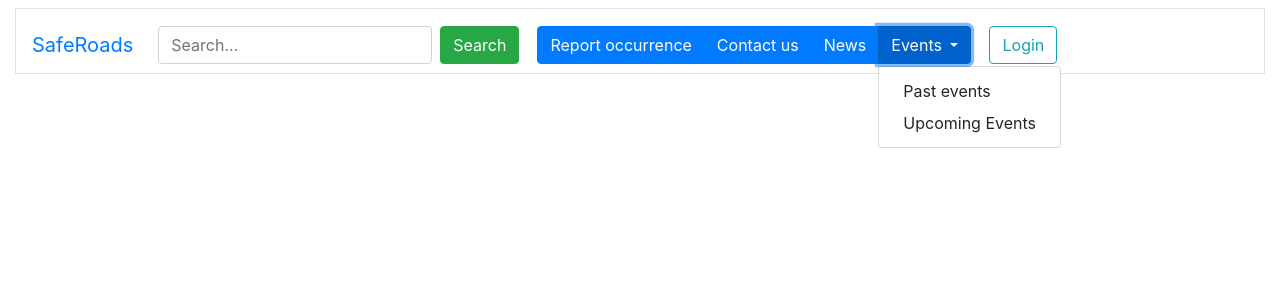
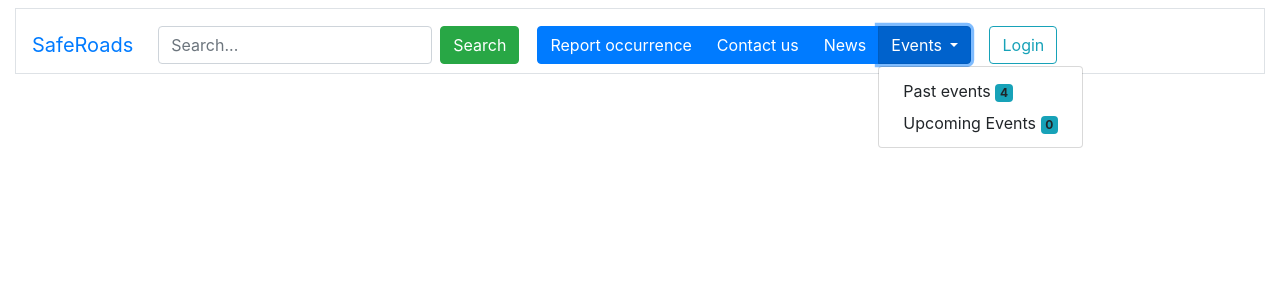
Before and after one commit to BeneditoBraimo/cs, a Flask app: page /index in a window 1280 px wide, after a click on "Events". Shown: the top 300 px of the page. Run offline with Flask 2, Linux system fonts and the light colour scheme; some libraries are stand-ins or nearby versions.

Commit message:
added url_for and badge in Events button

```diff
--- a/templates/html/header.html
+++ b/templates/html/header.html
@@ -13,7 +13,7 @@
     <body>
         <div class="container-fluid pt-2">
             <nav class="navbar navbar-expand-sm border sticky-top pt-3">
-                <a class="navbar-brand" href="#">SafeRoads</a> &nbsp;&nbsp;
+                <a class="navbar-brand" href="{{url_for('index')}}">SafeRoads</a> &nbsp;&nbsp;
                 <form class="form-inline">
                     <input type="text" name="search_key" placeholder="Search... " class="form-control mr-sm-2">
                     <button class="btn btn-success" type="submit">Search</button>
@@ -30,8 +30,8 @@
                       </button>
 
                       <div class="dropdown-menu">
-                        <a class="dropdown-item" href="#">Past events</a>
-                        <a class="dropdown-item" href="#">Upcoming Events</a>
+                        <a class="dropdown-item" href="#">Past events <span class="badge bg-info">4</span></a>
+                        <a class="dropdown-item" href="#">Upcoming Events <span class="badge bg-info">0</span></a>
                       </div>
                     </div>
                   </div> &nbsp; &nbsp;&nbsp;
```
